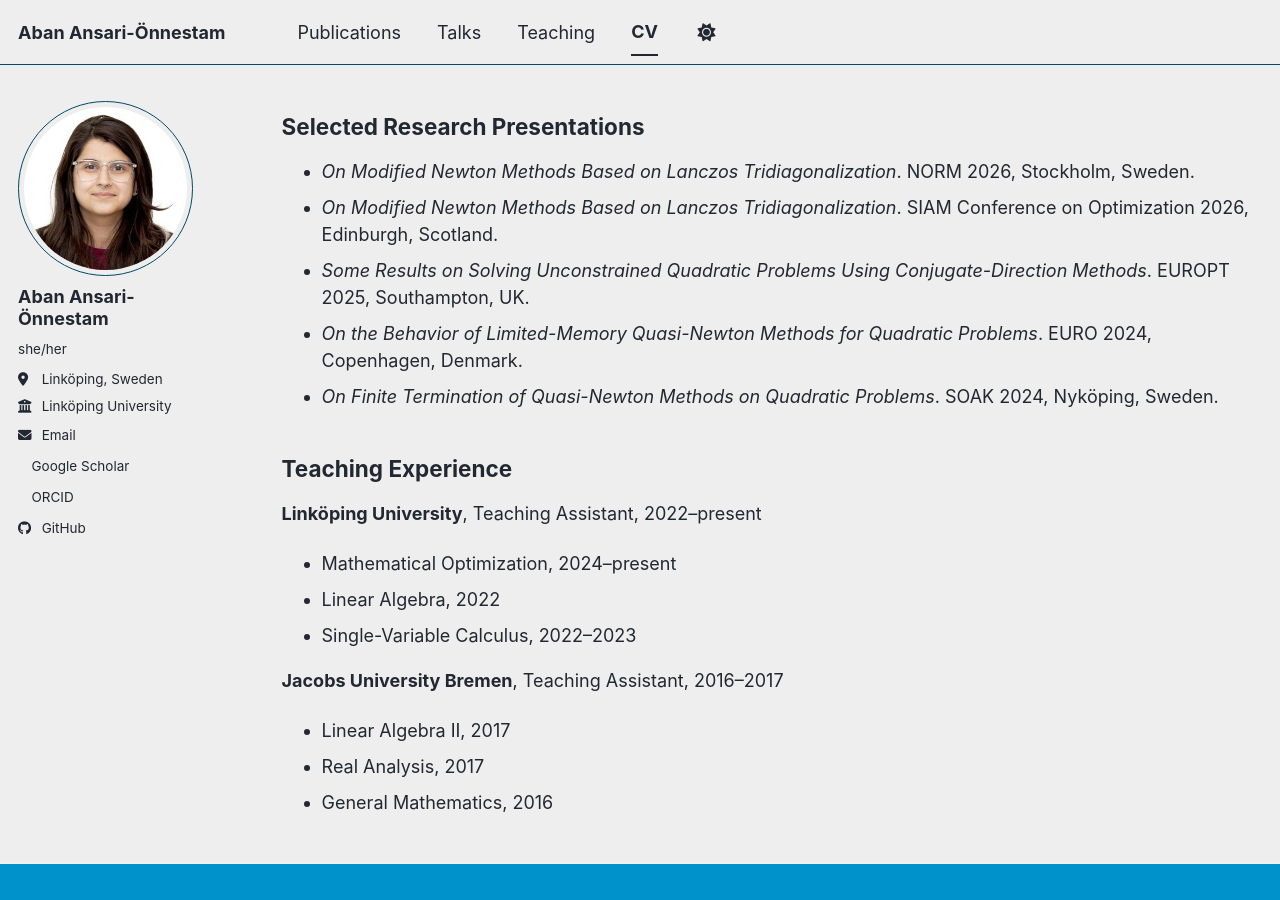
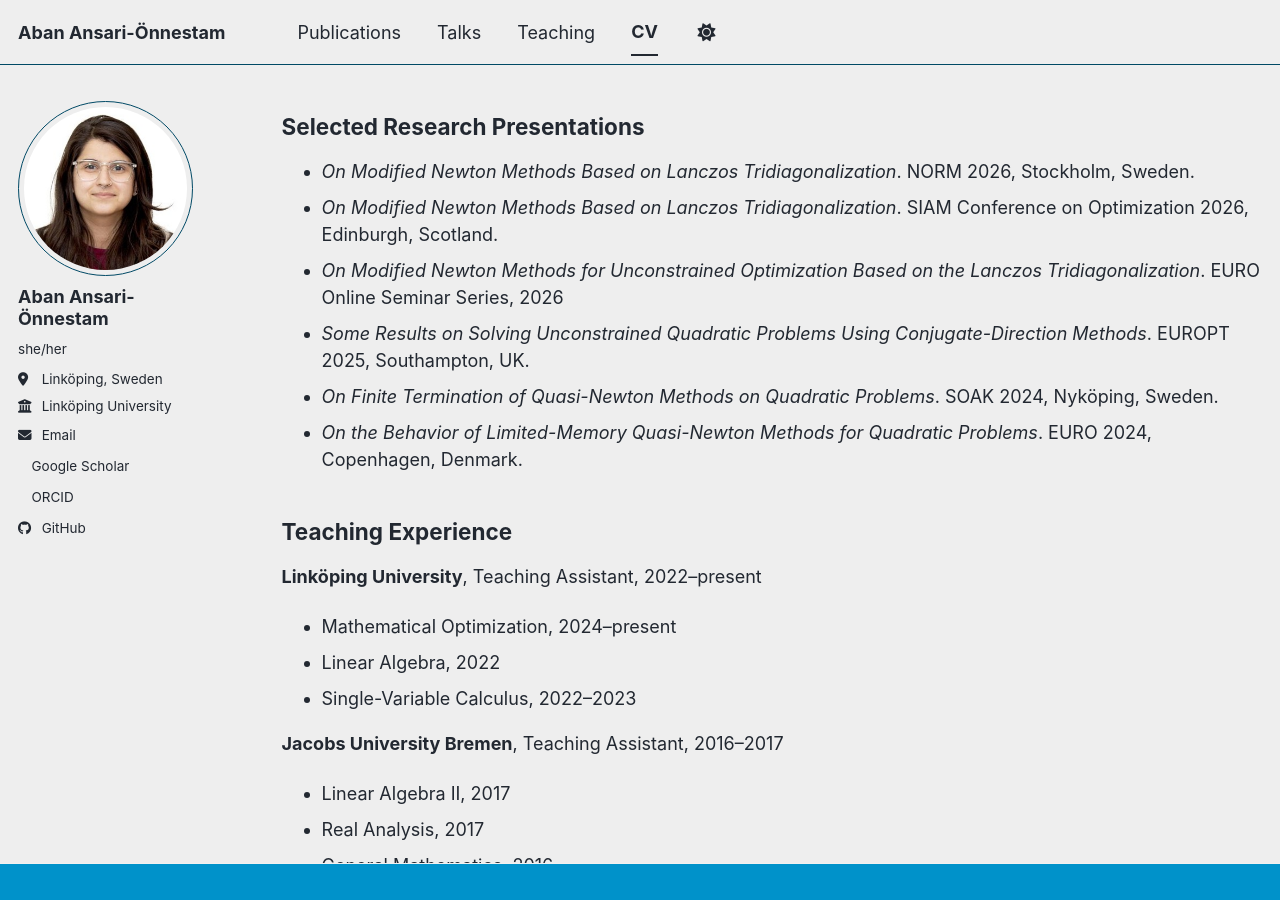
Before and after one commit to abiansari/abiansari.github.io, a Jekyll site: the page built from _pages/cv.md, in a window 1280 px wide and 900 px high, scrolled down 535 px. Built offline with Jekyll 4.4.1, drawn with Linux system fonts in a browser that asks for light colours; a script bundle is joined from its source files by our own code; a style sheet for code colours, icons or effects is not loaded.

Commit message:
Update cv.md

```diff
--- a/_pages/cv.md
+++ b/_pages/cv.md
@@ -26,9 +26,10 @@ redirect_from:
 
 * *On Modified Newton Methods Based on Lanczos Tridiagonalization*. NORM 2026, Stockholm, Sweden.
 * *On Modified Newton Methods Based on Lanczos Tridiagonalization*. SIAM Conference on Optimization 2026, Edinburgh, Scotland.
+* *On Modified Newton Methods for Unconstrained Optimization Based on the Lanczos Tridiagonalization*. EURO Online Seminar Series, 2026
 * *Some Results on Solving Unconstrained Quadratic Problems Using Conjugate-Direction Methods*. EUROPT 2025, Southampton, UK.
+* *On Finite Termination of Quasi-Newton Methods on Quadratic Problems*. SOAK 2024, Nyköping, Sweden.
 * *On the Behavior of Limited-Memory Quasi-Newton Methods for Quadratic Problems*. EURO 2024, Copenhagen, Denmark.
-* *On Finite Termination of Quasi-Newton Methods on Quadratic Problems*. SOAK 2024, Nyköping, Sweden.
 
 ## Teaching Experience
 
```
